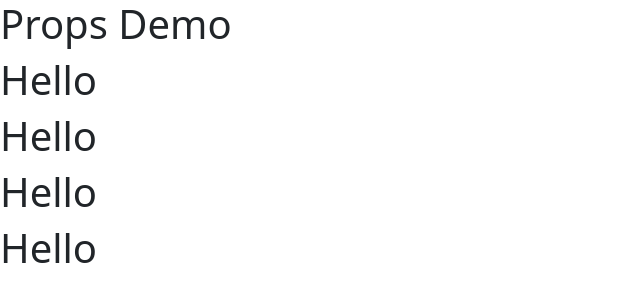
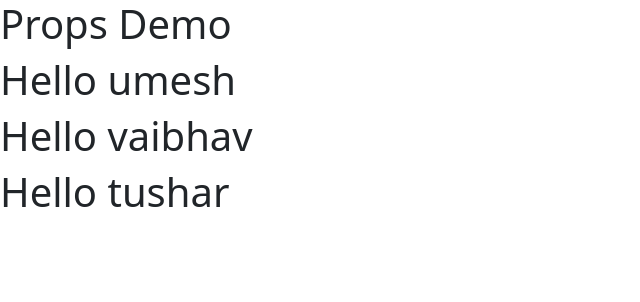
Before and after one commit to umeshtambat/fourth-app-umesh, a React (Create React App) app: page / in a window 1280 px wide. Shown: the top 302 px of the page, without its empty margins (0-640 px from the left). Built offline with nearby package versions, Linux system fonts and the light colour scheme.

Commit message:
parameters added

```diff
--- a/src/App.js
+++ b/src/App.js
@@ -2,20 +2,27 @@ function App () {
   return (
     <>
     <h1>Props Demo </h1>
-    <MessageDemo/>
-    <MessageDemo/>
-    <MessageDemo/>
-    <MessageDemo/>
+
+    {/* <MessageDemo />
+    <MessageDemo message="Hello"/> */}
+    <MessageDemo username="umesh" />
+    <MessageDemo username="vaibhav" />
+    <MessageDemo username="tushar" />
+
+
 
     </>
   )
 }
 
-function MessageDemo () {
+
+//how to make this dynamic
+function MessageDemo (props) {
+  //console.log("I am insite messagedemo", props);
 
   return(
     <>
-    <h1>Hello</h1>
+    <h1>Hello {props.username}</h1>
     </>
   )
 
```
